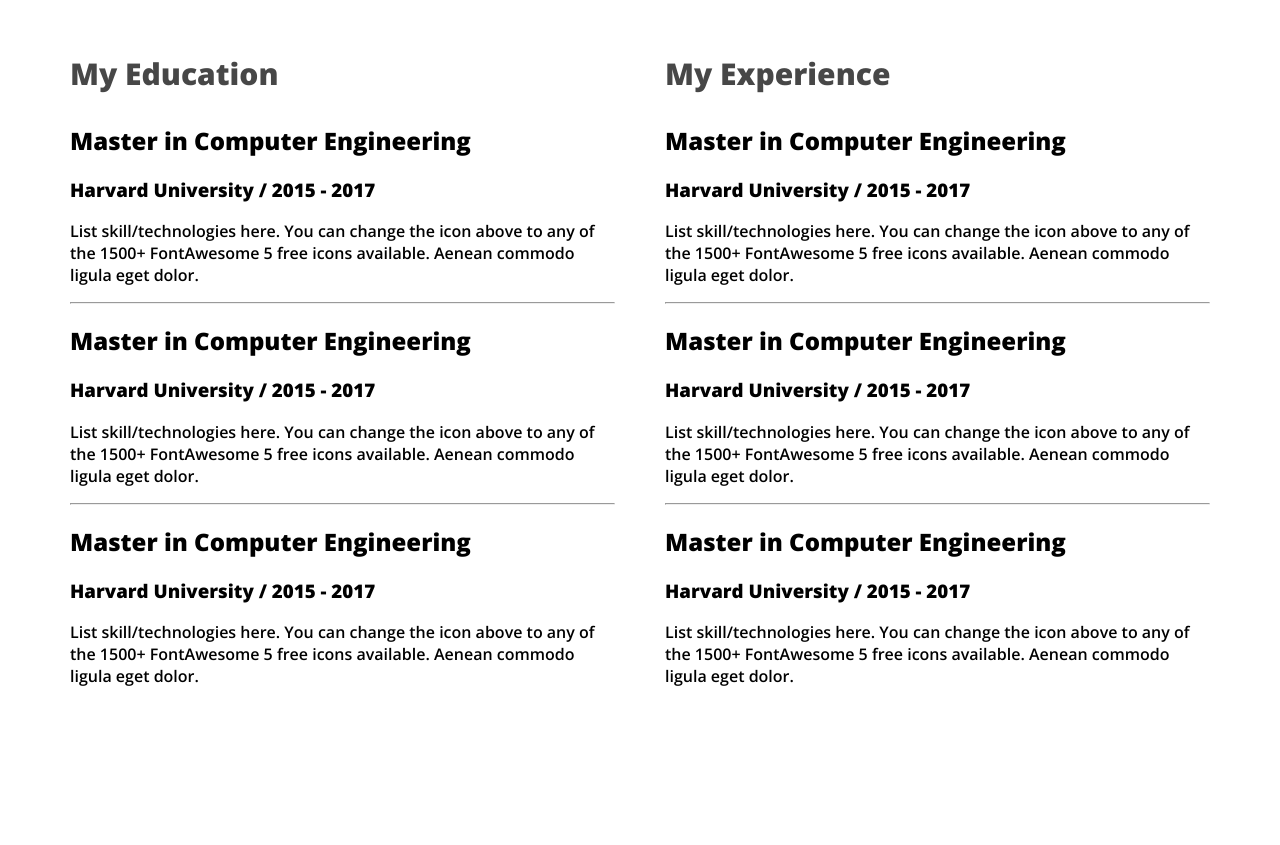
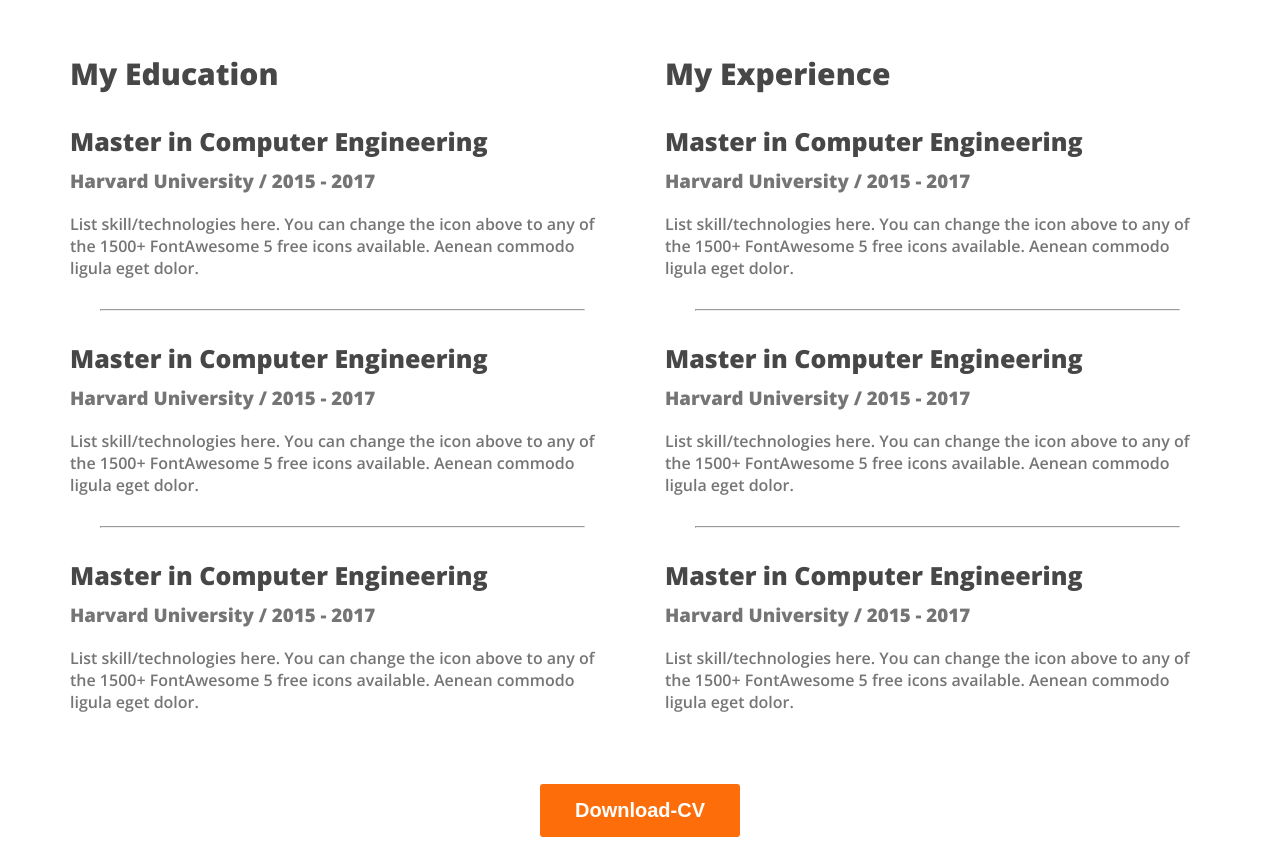
Before and after one commit to chayonashik/webdeveloper-portfolio, a plain HTML site: page index.html in a window 1280 px wide. Shown: the part 2460-3305 px from the top of the page. Before the commit the page ends 3171 px from the top, so only its background shows below. Drawn offline with nearby package versions, Linux system fonts and the light colour scheme.

Commit message:
new button added

```diff
--- a/index.html
+++ b/index.html
@@ -159,6 +159,10 @@
                         </p>
                     </div>
                 </div>
+            </div>
+            <div class="download-cv">
+                <button class="btn-primary">Download-CV</button>
+            </div>
         </section>
     </main>
     <footer>
--- a/styles/portfolio.css
+++ b/styles/portfolio.css
@@ -175,3 +175,32 @@ main section {
     display: flex;
     gap: 50px;
 }
+
+.resume-item-institute {
+    margin-bottom: 20px;
+    margin-top: 0px;
+}
+
+.resume-item-description,
+.resume-item-institute {
+    color: #757575;
+}
+
+.resume-item-title {
+    color: #474747;
+
+    font-size: 25px;
+
+    font-weight: 700;
+    margin-bottom: 10px;
+
+}
+
+.resume-container hr {
+    margin: 30px;
+}
+
+.download-cv {
+    text-align: center;
+    margin-top: 50px;
+}
```
